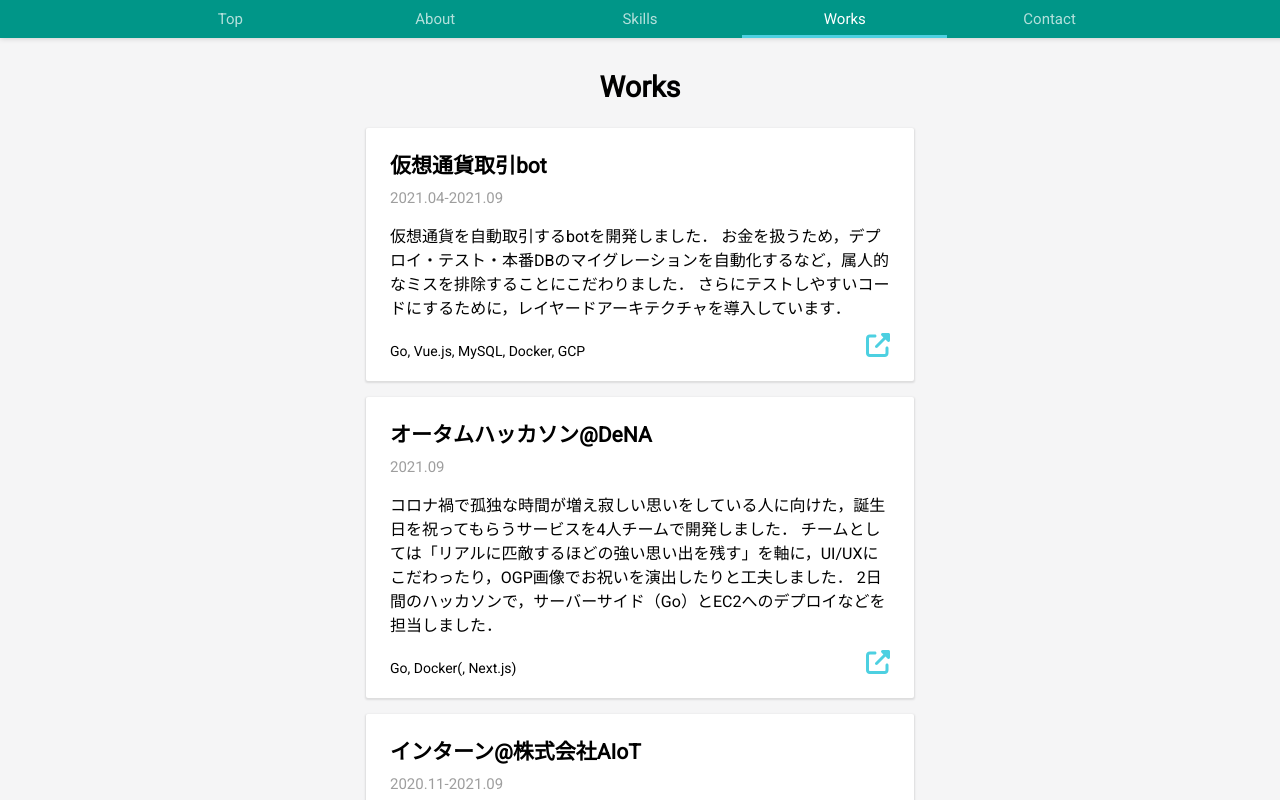
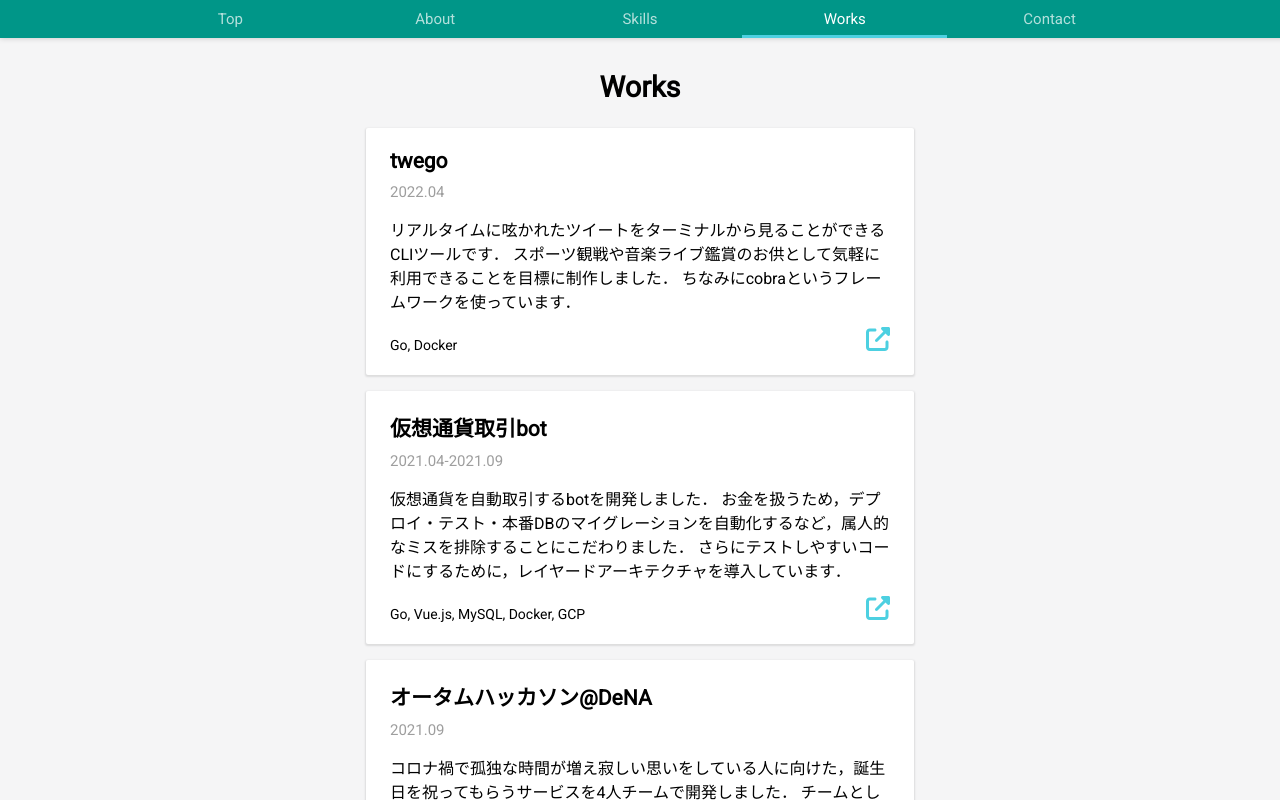
Before and after one commit to Fukkatsuso/portfolio, a Vue app: page /works in a window 1280 px wide. Shown: the top 800 px of the page. Built offline with nearby package versions, Linux system fonts and the light colour scheme.

Commit message:
add: worksにtwegoの項目を追加

```diff
--- a/src/views/Works.vue
+++ b/src/views/Works.vue
@@ -28,6 +28,15 @@ export default {
   data () {
     return {
       works: [
+        {
+          name: 'twego',
+          timing: '2022.04',
+          content: 'リアルタイムに呟かれたツイートをターミナルから見ることができるCLIツールです．\
+                    スポーツ観戦や音楽ライブ鑑賞のお供として気軽に利用できることを目標に制作しました．\
+                    ちなみにcobraというフレームワークを使っています．',
+          tech: 'Go, Docker',
+          link: 'https://github.com/Fukkatsuso/twego',
+        },
         {
           name: '仮想通貨取引bot',
           timing: '2021.04-2021.09',
```
